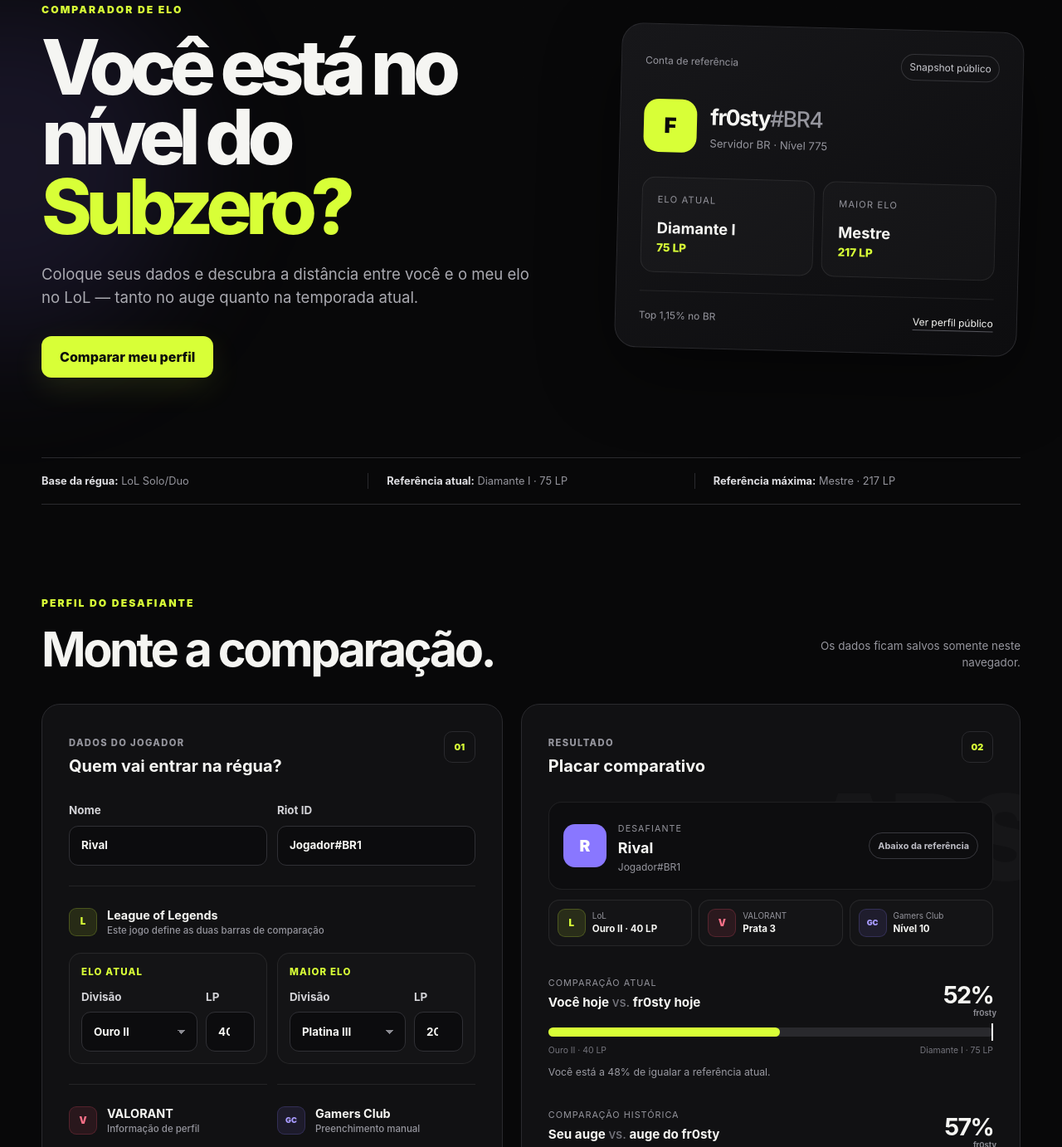
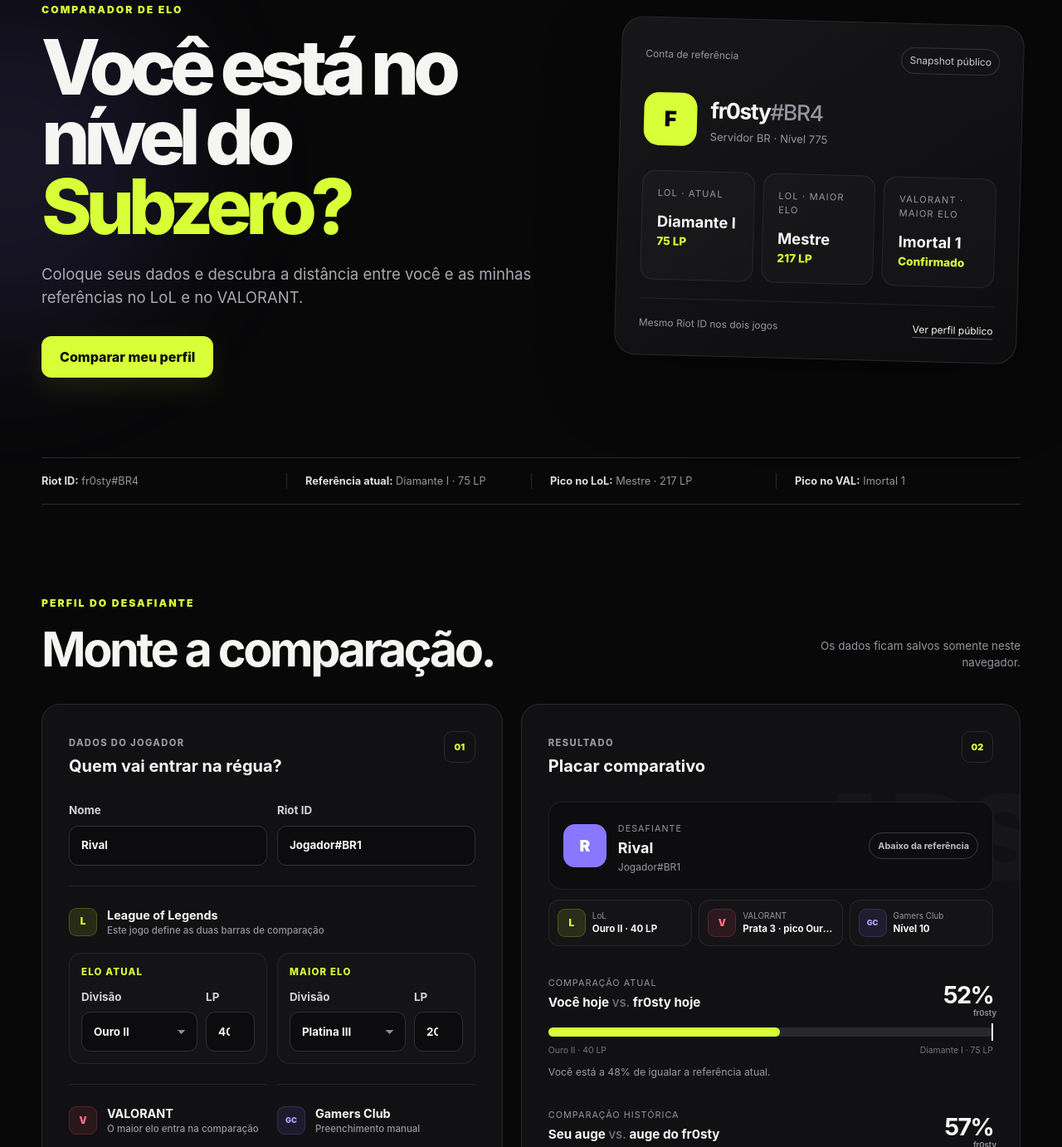
Before and after one commit to pedrolucas444/abaixo-do-subzero, a plain HTML site: page dist/index.html in a window 1280 px wide. Shown: the part 159-1541 px from the top of the page at 83% size. Drawn offline with Linux system fonts and the light colour scheme.

Commit message:
feat: adiciona referencia do valorant

```diff
--- a/dist/app.js
+++ b/dist/app.js
@@ -23,7 +23,8 @@ const reference = {
   currentRank: "Diamante I",
   currentLp: 75,
   peakRank: "Mestre",
-  peakLp: 217
+  peakLp: 217,
+  valPeak: "Imortal 1"
 };
 
 const defaults = {
@@ -71,6 +72,10 @@ function percentOf(score, target) {
   return Math.max(0, Math.round((score / Math.max(target, 1)) * 100));
 }
 
+function valRankScore(rank) {
+  return Math.max(1, valRanks.indexOf(rank) + 1);
+}
+
 function formatRank(rank, lp) {
   return `${rank} · ${Math.max(0, Number(lp) || 0)} LP`;
 }
@@ -83,11 +88,19 @@ function comparisonCopy(percent, context) {
   return `Você está a ${100 - percent}% de igualar a referência atual.`;
 }
 
-function verdict(currentPercent, peakPercent) {
-  if (currentPercent >= 100 && peakPercent >= 100) return "Acima das duas referências. Hoje, o Subzero estaria olhando para cima.";
-  if (currentPercent >= 100) return "Você já igualou a régua atual. O histórico ainda decide a disputa.";
-  if (peakPercent >= 100) return "Seu auge passou da marca histórica. Agora falta sustentar isso no elo atual.";
-  if ((currentPercent + peakPercent) / 2 >= 85) return "A diferença é curta. Uma boa sequência muda o placar.";
+function valComparisonCopy(percent) {
+  if (percent >= 110) return `Seu pico ultrapassou Imortal 1 em ${percent - 100}%.`;
+  if (percent >= 100) return "Você alcançou ou superou o pico do fr0sty no VALORANT.";
+  if (percent >= 95) return "Praticamente o mesmo patamar no VALORANT.";
+  return `Seu pico no VALORANT chegou a ${percent}% de Imortal 1.`;
+}
+
+function verdict(currentPercent, peakPercent, valPeakPercent) {
+  const reached = [currentPercent, peakPercent, valPeakPercent].filter((value) => value >= 100).length;
+  if (reached === 3) return "Acima das três referências. O placar geral virou contra o Subzero.";
+  if (reached === 2) return "Duas referências alcançadas. A disputa já está muito equilibrada.";
+  if (reached === 1) return "Uma referência alcançada. Os outros dois placares ainda decidem a disputa.";
+  if ((currentPercent + peakPercent + valPeakPercent) / 3 >= 85) return "A diferença geral é curta. Uma boa sequência muda o placar.";
   return "Ainda abaixo da referência. A régua continua com o Subzero.";
 }
 
@@ -98,23 +111,28 @@ function render() {
   const referencePeak = rankScore(reference.peakRank, reference.peakLp);
   const currentPercent = percentOf(currentScore, referenceCurrent);
   const peakPercent = percentOf(peakScore, referencePeak);
-  const above = currentPercent >= 100 || peakPercent >= 100;
+  const valPeakPercent = percentOf(valRankScore(player.valPeak), valRankScore(reference.valPeak));
+  const above = currentPercent >= 100 || peakPercent >= 100 || valPeakPercent >= 100;
 
   document.querySelector("#resultName").textContent = player.nickname || "Sem nome";
   document.querySelector("#resultRiot").textContent = player.riotId || "Riot ID não informado";
   document.querySelector("#avatar").textContent = (player.nickname || "?").trim().charAt(0).toUpperCase();
   document.querySelector("#resultLol").textContent = formatRank(player.lolCurrent, player.lolCurrentLp);
-  document.querySelector("#resultVal").textContent = player.valCurrent;
+  document.querySelector("#resultVal").textContent = `${player.valCurrent} · pico ${player.valPeak}`;
   document.querySelector("#resultGc").textContent = `Nível ${player.gcLevel}`;
   document.querySelector("#currentPercent").textContent = `${currentPercent}%`;
   document.querySelector("#peakPercent").textContent = `${peakPercent}%`;
+  document.querySelector("#valPeakPercent").textContent = `${valPeakPercent}%`;
   document.querySelector("#currentBar").style.width = `${Math.min(currentPercent, 100)}%`;
   document.querySelector("#peakBar").style.width = `${Math.min(peakPercent, 100)}%`;
+  document.querySelector("#valPeakBar").style.width = `${Math.min(valPeakPercent, 100)}%`;
   document.querySelector("#playerCurrentCaption").textContent = formatRank(player.lolCurrent, player.lolCurrentLp);
   document.querySelector("#playerPeakCaption").textContent = formatRank(player.lolPeak, player.lolPeakLp);
+  document.querySelector("#playerValPeakCaption").textContent = player.valPeak;
   document.querySelector("#currentCopy").textContent = comparisonCopy(currentPercent, "current");
   document.querySelector("#peakCopy").textContent = comparisonCopy(peakPercent, "peak");
-  document.querySelector("#verdict").textContent = verdict(currentPercent, peakPercent);
+  document.querySelector("#valPeakCopy").textContent = valComparisonCopy(valPeakPercent);
+  document.querySelector("#verdict").textContent = verdict(currentPercent, peakPercent, valPeakPercent);
 
   const status = document.querySelector("#overallStatus");
   status.textContent = above ? "Na referência ou acima" : "Abaixo da referência";
--- a/dist/index.html
+++ b/dist/index.html
@@ -27,8 +27,8 @@
           <p class="eyebrow">Comparador de elo</p>
           <h1>Você está no nível do <span>Subzero?</span></h1>
           <p class="hero-text">
-            Coloque seus dados e descubra a distância entre você e o meu elo no LoL —
-            tanto no auge quanto na temporada atual.
+            Coloque seus dados e descubra a distância entre você e as minhas referências
+            no LoL e no VALORANT.
           </p>
           <a class="primary-button" href="#comparador">Comparar meu perfil</a>
         </div>
@@ -47,27 +47,33 @@
           </div>
           <div class="reference-stats">
             <div>
-              <small>Elo atual</small>
+              <small>LoL · atual</small>
               <strong>Diamante I</strong>
               <span>75 LP</span>
             </div>
             <div>
-              <small>Maior elo</small>
+              <small>LoL · maior elo</small>
               <strong>Mestre</strong>
               <span>217 LP</span>
             </div>
+            <div>
+              <small>VALORANT · maior elo</small>
+              <strong>Imortal 1</strong>
+              <span>Confirmado</span>
+            </div>
           </div>
           <div class="reference-meta">
-            <span>Top 1,15% no BR</span>
+            <span>Mesmo Riot ID nos dois jogos</span>
             <a href="https://www.leagueofgraphs.com/pt/summoner/br/fr0sty-BR4" target="_blank" rel="noreferrer">Ver perfil público</a>
           </div>
         </aside>
       </section>
 
       <section class="benchmark-strip" aria-label="Resumo da metodologia">
-        <p><strong>Base da régua:</strong> LoL Solo/Duo</p>
+        <p><strong>Riot ID:</strong> fr0sty#BR4</p>
         <p><strong>Referência atual:</strong> Diamante I · 75 LP</p>
-        <p><strong>Referência máxima:</strong> Mestre · 217 LP</p>
+        <p><strong>Pico no LoL:</strong> Mestre · 217 LP</p>
+        <p><strong>Pico no VAL:</strong> Imortal 1</p>
       </section>
 
       <section class="compare-section" id="comparador" aria-labelledby="compareTitle">
@@ -139,7 +145,7 @@
               <div class="game-section compact-game">
                 <div class="game-title">
                   <span class="game-logo val-logo">V</span>
-                  <div><strong>VALORANT</strong><small>Informação de perfil</small></div>
+                  <div><strong>VALORANT</strong><small>O maior elo entra na comparação</small></div>
                 </div>
                 <div class="field-row">
                   <label class="field"><span>Elo atual</span><select id="valCurrent"></select></label>
@@ -187,7 +193,7 @@
 
             <div class="profile-ranks">
               <div><span class="game-logo lol-logo">L</span><p><small>LoL</small><strong id="resultLol">Ouro II · 40 LP</strong></p></div>
-              <div><span class="game-logo val-logo">V</span><p><small>VALORANT</small><strong id="resultVal">Prata 3</strong></p></div>
+              <div><span class="game-logo val-logo">V</span><p><small>VALORANT</small><strong id="resultVal">Prata 3 · pico Ouro 2</strong></p></div>
               <div><span class="game-logo gc-logo">GC</span><p><small>Gamers Club</small><strong id="resultGc">Nível 10</strong></p></div>
             </div>
 
@@ -229,6 +235,25 @@
                 </div>
                 <p id="peakCopy">Seu melhor momento chegou a 64% do pico do fr0sty.</p>
               </section>
+
+              <section class="comparison-item">
+                <div class="comparison-title">
+                  <div>
+                    <span>Comparação no VALORANT</span>
+                    <h4>Seu auge <i>vs.</i> Imortal 1 do fr0sty</h4>
+                  </div>
+                  <strong id="valPeakPercent">50%</strong>
+                </div>
+                <div class="bar-track">
+                  <span class="bar-fill val-peak-bar" id="valPeakBar"></span>
+                  <i class="target-marker"><b>fr0sty</b></i>
+                </div>
+                <div class="bar-caption">
+                  <span id="playerValPeakCaption">Ouro 2</span>
+                  <span>Imortal 1</span>
+                </div>
+                <p id="valPeakCopy">Seu pico no VALORANT chegou a 50% de Imortal 1.</p>
+              </section>
             </div>
 
             <div class="verdict-card">
@@ -245,9 +270,10 @@
           <h2 id="methodTitle">Uma régua direta, sem mistério.</h2>
         </div>
         <div class="method-grid">
-          <article><span>01</span><h3>Elo atual</h3><p>Seu rank e LP atuais são comparados com Diamante I, 75 LP.</p></article>
-          <article><span>02</span><h3>Maior elo</h3><p>Seu melhor rank e LP são comparados com Mestre, 217 LP.</p></article>
-          <article><span>03</span><h3>Outros jogos</h3><p>VALORANT e GC aparecem no perfil, mas não distorcem a régua de LoL.</p></article>
+          <article><span>01</span><h3>LoL atual</h3><p>Seu rank e LP atuais são comparados com Diamante I, 75 LP.</p></article>
+          <article><span>02</span><h3>Pico no LoL</h3><p>Seu melhor rank e LP são comparados com Mestre, 217 LP.</p></article>
+          <article><span>03</span><h3>Pico no VAL</h3><p>Seu maior elo no VALORANT é comparado com Imortal 1.</p></article>
+          <article><span>04</span><h3>Nível GC</h3><p>A Gamers Club permanece manual e aparece como contexto do perfil.</p></article>
         </div>
       </section>
     </main>
--- a/dist/styles.css
+++ b/dist/styles.css
@@ -41,7 +41,7 @@ h1 span { display: block; color: var(--acid); }
 .reference-profile h2 { margin: 0; font-size: 1.65rem; letter-spacing: -.05em; }
 .reference-profile h2 span { color: var(--muted); font-weight: 550; }
 .reference-profile p { margin: 2px 0 0; color: var(--muted); font-size: .82rem; }
-.reference-stats { display: grid; grid-template-columns: 1fr 1fr; gap: 10px; }
+.reference-stats { display: grid; grid-template-columns: repeat(3, 1fr); gap: 10px; }
 .reference-stats > div { padding: 18px; border: 1px solid var(--line-soft); border-radius: 16px; background: rgba(255,255,255,.025); }
 .reference-stats small, .reference-stats strong, .reference-stats span { display: block; }
 .reference-stats small { margin-bottom: 12px; color: var(--muted); font-size: .7rem; text-transform: uppercase; letter-spacing: .1em; }
@@ -49,7 +49,7 @@ h1 span { display: block; color: var(--acid); }
 .reference-stats span { color: var(--acid); font-size: .85rem; font-weight: 800; }
 .reference-meta { margin-top: 22px; padding-top: 20px; border-top: 1px solid var(--line-soft); }
 .reference-meta a { color: var(--text); border-bottom: 1px solid #55555c; }
-.benchmark-strip { width: min(1180px, calc(100% - 40px)); margin: 0 auto; padding: 18px 0; display: grid; grid-template-columns: repeat(3, 1fr); border-block: 1px solid var(--line); }
+.benchmark-strip { width: min(1180px, calc(100% - 40px)); margin: 0 auto; padding: 18px 0; display: grid; grid-template-columns: repeat(4, 1fr); border-block: 1px solid var(--line); }
 .benchmark-strip p { margin: 0; padding: 0 22px; color: var(--muted); font-size: .8rem; }
 .benchmark-strip p:first-child { padding-left: 0; }
 .benchmark-strip p + p { border-left: 1px solid var(--line); }
@@ -114,6 +114,7 @@ input[type="range"] { min-height: auto; height: 5px; padding: 0; accent-color: v
 .bar-fill { display: block; width: 0; height: 100%; border-radius: inherit; transition: width 650ms cubic-bezier(.2,.8,.2,1); }
 .current-bar { background: var(--acid); }
 .peak-bar { background: var(--purple); }
+.val-peak-bar { background: #ff526e; }
 .target-marker { position: absolute; right: 0; top: -5px; width: 2px; height: 21px; background: white; }
 .target-marker b { position: absolute; right: 0; bottom: 26px; color: #8b8b92; font-size: .58rem; font-style: normal; font-weight: 700; transform: translateX(4px); }
 .bar-caption { display: flex; justify-content: space-between; gap: 15px; margin-top: 9px; color: #74747c; font-size: .65rem; }
@@ -122,7 +123,7 @@ input[type="range"] { min-height: auto; height: 5px; padding: 0; accent-color: v
 .verdict-card span { color: var(--acid); font-size: .65rem; font-weight: 900; letter-spacing: .11em; text-transform: uppercase; }
 .verdict-card p { margin: 5px 0 0; color: #d1d1d4; font-size: .86rem; }
 .method-section { display: grid; grid-template-columns: .8fr 1.2fr; gap: 70px; border-top: 1px solid var(--line); }
-.method-grid { display: grid; grid-template-columns: repeat(3, 1fr); }
+.method-grid { display: grid; grid-template-columns: repeat(4, 1fr); }
 .method-grid article { padding: 0 22px; }
 .method-grid article + article { border-left: 1px solid var(--line); }
 .method-grid span { color: var(--acid); font-size: .7rem; font-weight: 900; }
```
Also changed, not shown: 1 other file.
